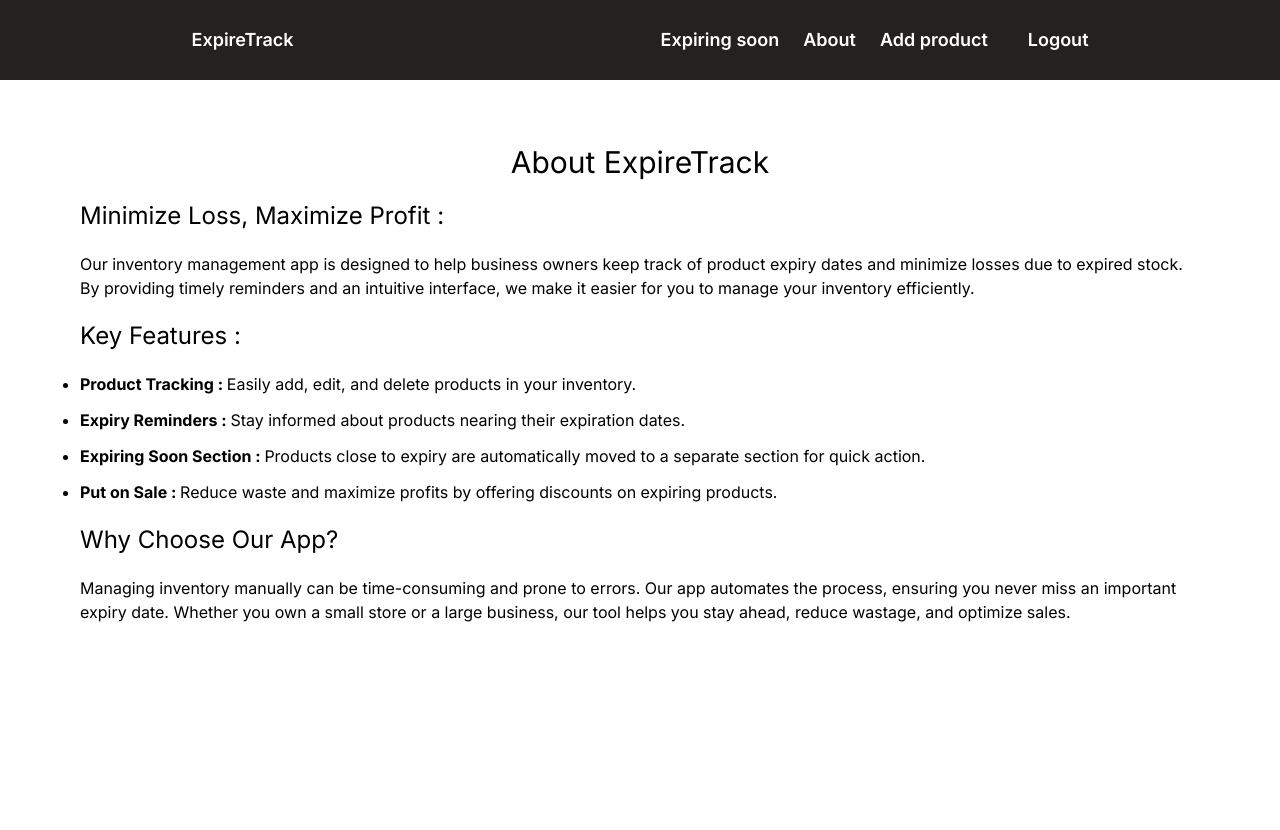
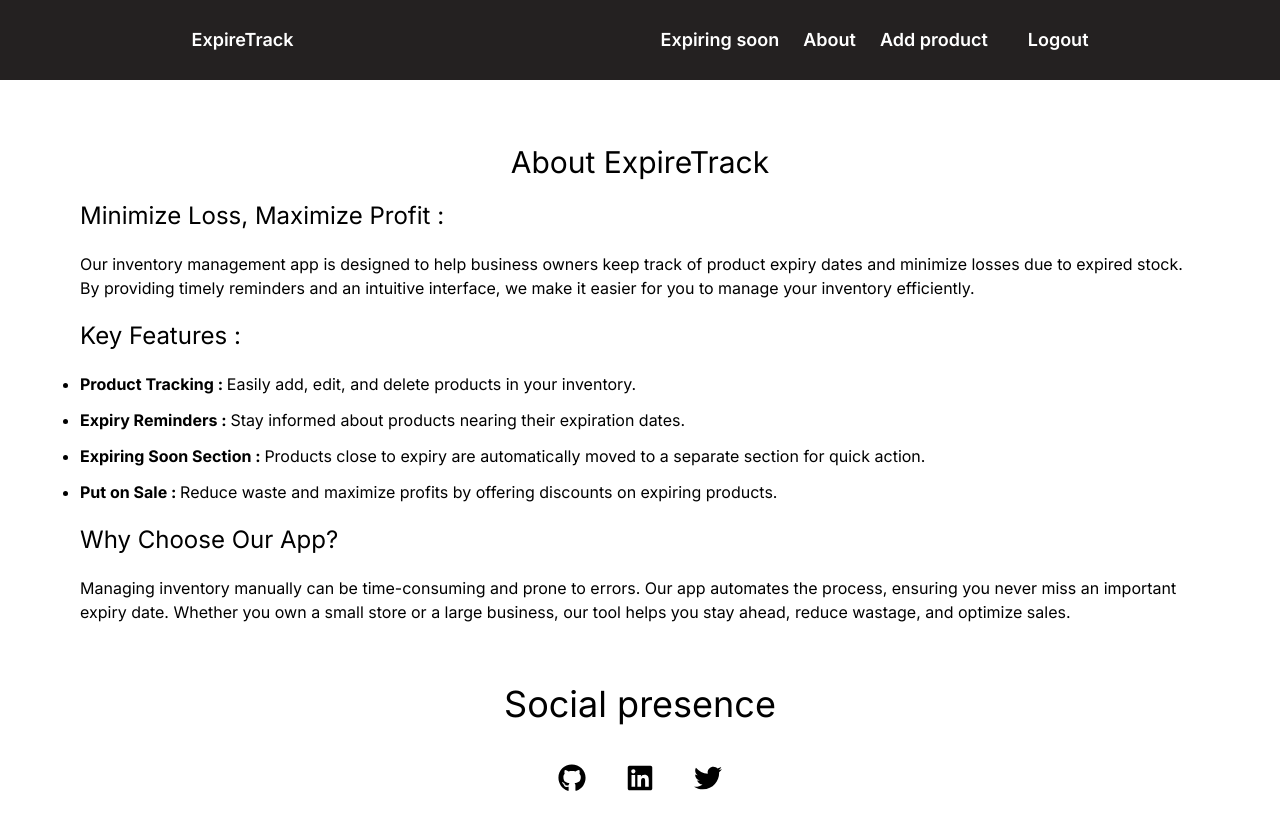
Before and after one commit to syed-shaida-hussain/expiry-reminder-app, a Next.js app: page /about in a window 1280 px wide. Shown: the top 830 px of the page. Before the commit the page ends 800 px from the top, so only its background shows below. Built offline with nearby package versions, Linux system fonts and the light colour scheme; what cookies-next would draw is missing.

Commit message:
Feat : Added my social links

```diff
--- a/src/app/about/page.jsx
+++ b/src/app/about/page.jsx
@@ -1,3 +1,4 @@
+import Footer from '@/components/Footer';
 import React from 'react';
 
 const AboutPage = () => {
@@ -42,6 +43,7 @@ const AboutPage = () => {
 				expiry date. Whether you own a small store or a large business, our tool
 				helps you stay ahead, reduce wastage, and optimize sales.
 			</p>
+			<Footer />
 		</div>
 	);
 };
--- /dev/null
+++ b/src/components/Footer.jsx
@@ -0,0 +1,31 @@
+import { FaGithub, FaLinkedin, FaTwitter } from 'react-icons/fa';
+
+const Footer = () => {
+	return (
+		<footer className=" flex flex-col gap-10 items-center py-10">
+			<h4 className="text-lg lg:text-4xl">Social presence</h4>
+			<ul className="flex gap-5 items-center lg:gap-10 font-semibold text-lg">
+				<li>
+					<a href="https://github.com/syed-shaida-hussain" target="_blank">
+						<FaGithub className="w-7 h-7" />
+					</a>
+				</li>
+				<li>
+					<a
+						href="https://www.linkedin.com/in/syed-shaida-hussain/"
+						target="_blank"
+					>
+						<FaLinkedin className="w-7 h-7" />
+					</a>
+				</li>
+				<li>
+					<a href="https://x.com/shaida_hussain_" target="_blank">
+						<FaTwitter className="w-7 h-7" />
+					</a>
+				</li>
+			</ul>
+		</footer>
+	);
+};
+
+export default Footer;
```
